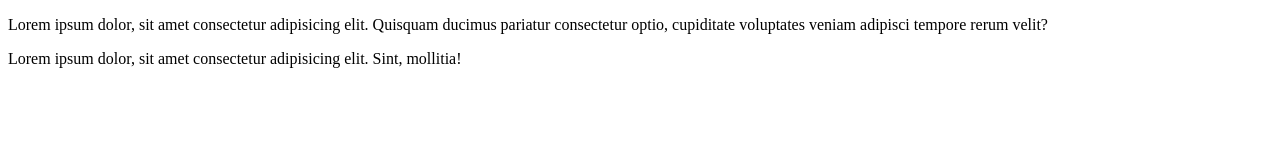
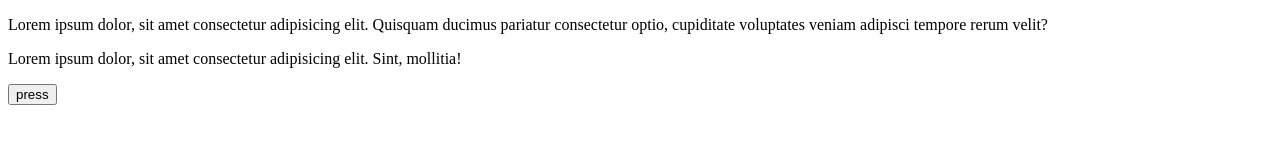
Before and after one commit to HarinathReddy13/gitsetgo, a plain HTML site: page index.html in a window 1280 px wide. Drawn offline with Linux system fonts and the light colour scheme.

Commit message:
Added button

```diff
--- a/index.html
+++ b/index.html
@@ -8,5 +8,7 @@
 <body>
   <p>Lorem ipsum dolor, sit amet consectetur adipisicing elit. Quisquam ducimus pariatur consectetur optio, cupiditate voluptates veniam adipisci tempore rerum velit?</p>
   <p>Lorem ipsum dolor, sit amet consectetur adipisicing elit. Sint, mollitia!</p>
+  <button>press
+  </button>
 </body>
 </html>
```
